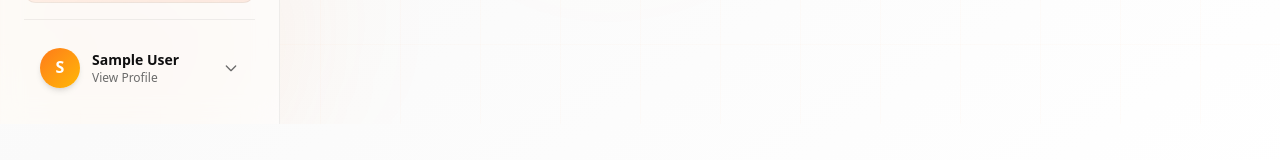
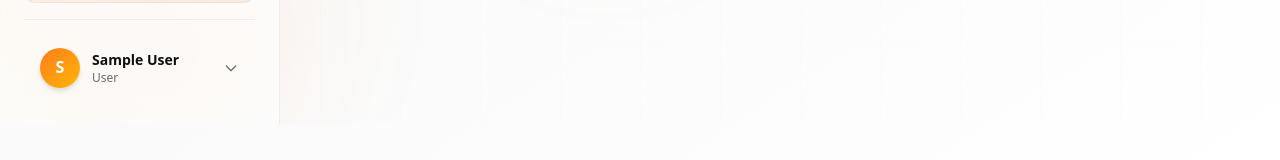
Before and after one commit to msamgan/oas, a React (Vite) app: page /dashboard in a window 1280 px wide. Shown: the part 676-836 px from the top of the page. Built offline with nearby package versions, Linux system fonts and the light colour scheme; sample sign-in values are in the browser's storage.

Commit message:
refactor AuthContext and ProfileUpdatePage; add updateUser function and improve user role display

```diff
--- a/src/components/sidebar/SidebarFooter.tsx
+++ b/src/components/sidebar/SidebarFooter.tsx
@@ -16,6 +16,8 @@ export default function SidebarFooter() {
 
     const userName = (user?.name as string) || (user?.email as string) || 'User'
     const userInitial = userName.charAt(0).toUpperCase()
+    const userRoles = user?.roles as string[] | undefined
+    const userRole = userRoles && userRoles.length > 0 ? userRoles[0] : 'User'
 
     return (
         <div className="border-t border-black/6 pt-4">
@@ -34,7 +36,7 @@ export default function SidebarFooter() {
                     {/* User Info */}
                     <div className="min-w-0 flex-1">
                         <p className="truncate text-sm font-semibold">{userName}</p>
-                        <p className="text-muted truncate text-xs">View Profile</p>
+                        <p className="text-muted truncate text-xs capitalize">{userRole}</p>
                     </div>
 
                     {/* Chevron Icon */}
--- a/src/contexts/AuthContext.tsx
+++ b/src/contexts/AuthContext.tsx
@@ -71,6 +71,11 @@ export function AuthProvider({ children }: { children: React.ReactNode }) {
         setState({ user: null, token: null, tokenType: null, loading: false })
     }, [clear])
 
+    const updateUser = useCallback((user: AuthUser) => {
+        setState((prev) => ({ ...prev, user }))
+        localStorage.setItem('user', JSON.stringify(user || {}))
+    }, [])
+
     const getAuthHeader = useCallback<() => Record<string, string>>(() => {
         const headers: Record<string, string> = {}
         if (state.token) {
@@ -87,8 +92,9 @@ export function AuthProvider({ children }: { children: React.ReactNode }) {
             signIn,
             signOut,
             getAuthHeader,
+            updateUser,
         }),
-        [state, signIn, signOut, getAuthHeader],
+        [state, signIn, signOut, getAuthHeader, updateUser],
     )
 
     return <AuthContext.Provider value={value}>{children}</AuthContext.Provider>
--- a/src/contexts/auth-context.shared.ts
+++ b/src/contexts/auth-context.shared.ts
@@ -19,6 +19,7 @@ export type AuthContextValue = AuthState & {
     signIn: (payload: SignInPayload) => Promise<{ ok: true } | { ok: false; message: string }>
     signOut: () => void
     getAuthHeader: () => Record<string, string>
+    updateUser: (user: AuthUser) => void
 }
 
 export const AuthContext = createContext<AuthContextValue | undefined>(undefined)
--- a/src/pages/ProfileUpdatePage.tsx
+++ b/src/pages/ProfileUpdatePage.tsx
@@ -19,7 +19,7 @@ export default function ProfileUpdatePage() {
     const [loadError, setLoadError] = useState<string | null>(null)
     const [formDefaults, setFormDefaults] = useState<{ [k: string]: string }>({})
     const formRef = useRef<HTMLFormElement>(null)
-    const { user } = useAuth()
+    const { user, updateUser } = useAuth()
 
     useEffect(() => {
         // Fetch fresh profile details using /users/{user:slug} and prefill the form
@@ -90,12 +90,8 @@ export default function ProfileUpdatePage() {
             return
         }
 
-        // Persist updated user info returned by API
-        try {
-            localStorage.setItem('user', JSON.stringify(result.user || {}))
-        } catch {
-            // ignore storage failures
-        }
+        // Update the user in the AuthContext
+        updateUser(result.user || {})
 
         setStatus('success')
         setTimeout(() => setStatus('idle'), 2000)
```
